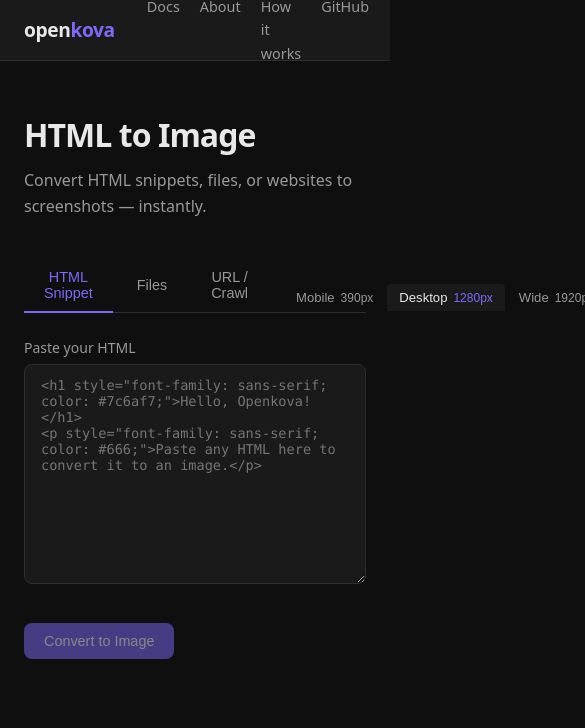
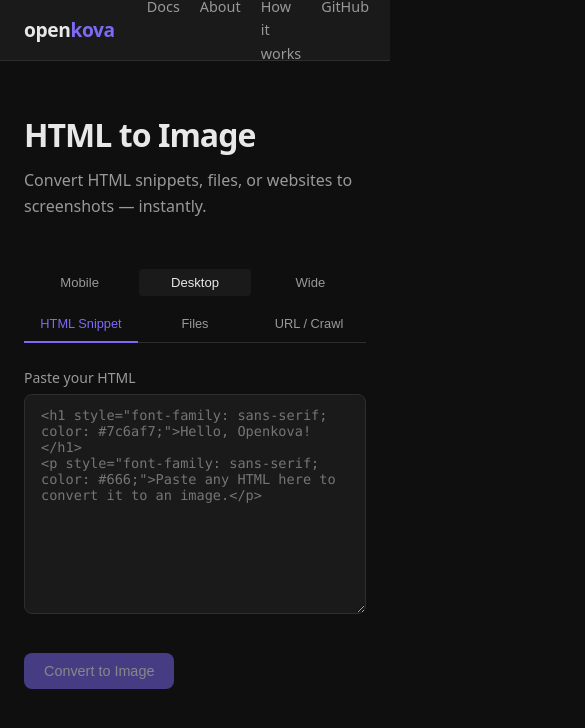
Before and after one commit to scnix-git/Openkova, a Next.js app in the folder apps/web/: page / in a window 390 px wide. Shown: the top 728 px of the page, 585 px wide, since content can reach past the window. Built offline with nearby package versions, Linux system fonts and the light colour scheme; no server answers.

Commit message:
Fix viewport selector layout on mobile screens
Stacks the toolbar vertically on narrow viewports, moves the viewport
selector above the tabs with order:-1, hides px dimensions, and makes
all buttons equal-width for a cleaner touch experience.

https://claude.ai/code/session_014z8aPnnhTBbxQ1MCHQpbB8

```diff
--- a/apps/web/src/app/globals.css
+++ b/apps/web/src/app/globals.css
@@ -186,6 +186,46 @@ a:hover {
 
 .viewport-selector__btn--active .viewport-selector__dims {
   color: var(--color-accent);
+}
+
+@media (max-width: 600px) {
+  .converter-tabs__toolbar {
+    flex-direction: column;
+    border-bottom: none;
+    margin-bottom: 0;
+    gap: 0;
+    align-items: stretch;
+  }
+
+  .viewport-selector {
+    order: -1;
+    padding: 10px 0;
+    gap: 4px;
+  }
+
+  .viewport-selector__btn {
+    flex: 1;
+    justify-content: center;
+    border-radius: var(--radius-sm);
+    padding: 6px 4px;
+  }
+
+  .viewport-selector__dims {
+    display: none;
+  }
+
+  .converter-tabs__tablist {
+    border-bottom: 1px solid var(--color-border);
+    margin-bottom: 24px;
+    gap: 0;
+  }
+
+  .converter-tabs__tab {
+    flex: 1;
+    text-align: center;
+    padding: 10px 4px;
+    font-size: 0.8rem;
+  }
 }
 
 /* ── Input shared ── */
```
